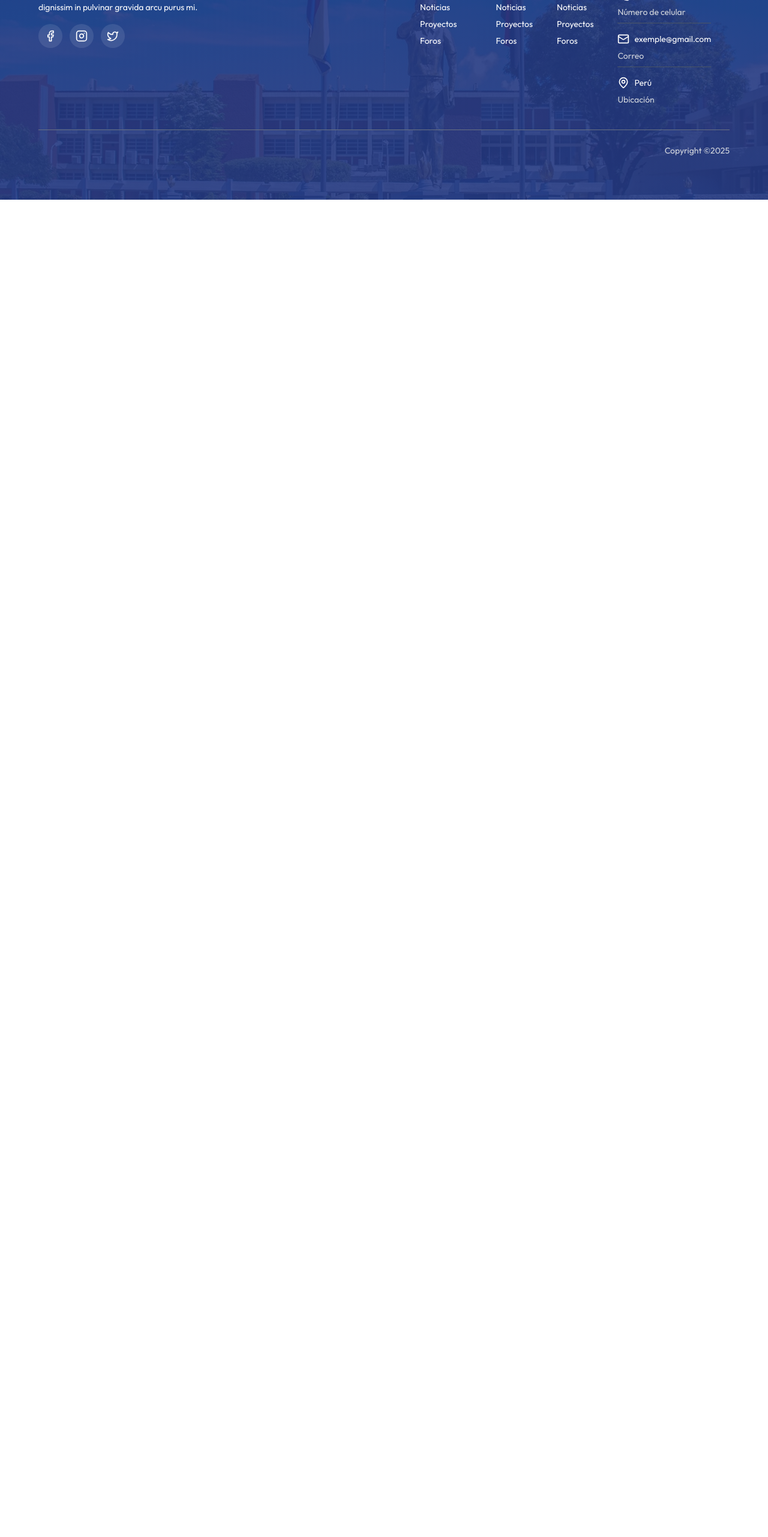
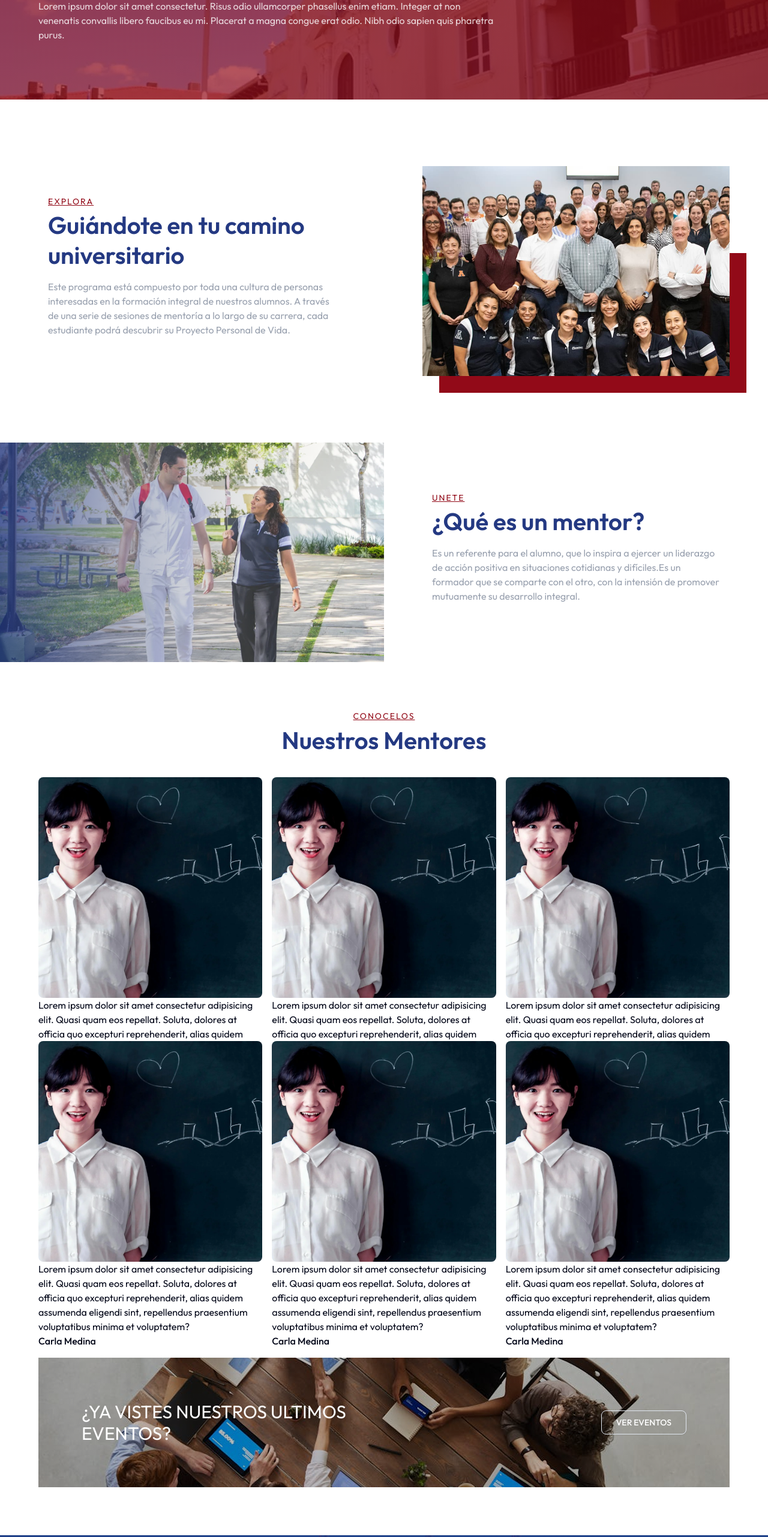
Before and after one commit to vanessamoralesm/front_unan, a React (Vite) app: page /maestros in a window 1280 px wide. Shown: the part 234-2797 px from the top of the page at 60% size. Before the commit the page ends 800 px from the top, so only its background shows below. Built offline with nearby package versions, Linux system fonts and the light colour scheme.

Commit message:
nueva pagina de mentores

```diff
--- /dev/null
+++ b/src/components/landing/teacher/TeacherCard.tsx
@@ -0,0 +1,16 @@
+import Mentor from '@/assets/img/mentor.webp'
+export default function TeacherCard() {
+    return (
+        <article className="card-teacher">
+            <img src={Mentor} alt="Maestra presentandose ante la clase" className="w-full h-full object-cover block rounded-md" />
+            <div className="card-teacher-information">
+                <p>Lorem ipsum dolor sit amet consectetur adipisicing elit. Quasi quam eos repellat. Soluta, dolores at officia quo excepturi reprehenderit, alias quidem assumenda eligendi sint, repellendus praesentium voluptatibus minima et voluptatem?</p>
+            </div>
+            <div className="card-teacher-profile">
+                <h3 className="font-medium">Carla Medina</h3>
+                <p className="text-white/70">Ingeniera en Sistemas</p>
+                <div className="h-1 w-1/6 mx-auto max-w-lg bg-white mt-2"></div>
+            </div>
+        </article>
+    )
+}
--- a/src/pages/landing/Teachers.tsx
+++ b/src/pages/landing/Teachers.tsx
@@ -1,6 +1,85 @@
-
+import BannerHero from "@/components/BannerHero";
+import HeroTeacher from '@/assets/img/tittle/tittle_mentoria.png'
+import Mentores from '@/assets/img/scroll/hero_mentores.png'
+import MentorQueEs from '@/assets/img/mentor_que_es.png'
+import Mesa from '@/assets/img/mesa.png'
+import Text from "@/components/Text";
+import Container from "@/components/Container";
+import TeacherCard from "@/components/landing/teacher/TeacherCard";
+import Banner from "@/components/landing/Banner";
+import { Button } from "@/components/ui/button";
 export default function Teachers() {
   return (
-    <div>Teachers</div>
+    <div>
+      <BannerHero
+        title="Mentoria"
+        description="Lorem ipsum dolor sit amet consectetur. Risus odio ullamcorper phasellus enim etiam. Integer at non venenatis convallis libero faucibus eu mi. Placerat a magna congue erat odio. Nibh odio sapien quis pharetra purus."
+        url={HeroTeacher}
+        color="#940a18b3" />
+      <section className="py-20">
+        <div className="grid grid-cols-2 items-center">
+          <div className="text-white p-20 flex-1">
+            <div className="max-w-2xl w-full">
+              <Text as="paragraph" className="">EXPLORA</Text>
+              <Text as="subtitle" className="mb-4 leading-[1.25] mt-1 ">Guiándote en tu camino universitario</Text>
+              <p className="text-gray-400 mb-4">
+                Este programa está compuesto por toda una cultura de personas interesadas en la formación integral de nuestros alumnos. A través de una serie de sesiones de mentoría a lo largo de su carrera, cada estudiante podrá descubrir su Proyecto Personal de Vida.
+              </p>
+            </div>
+          </div>
+          <div className="flex items-center justify-center">
+            <figure className="relative max-w-lg w-fu mx-auto">
+              <div className="absolute top-1/3 left-0 right-0 bottom-0 bg-red-primary translate-x-7 translate-y-7"></div>
+              <img src={Mentores} alt="estudiantes haciendo un proyecto" className="w-full object-cover block relative" />
+            </figure>
+          </div>
+        </div>
+      </section>
+      <section>
+        <div className="grid grid-cols-2 items-center">
+          <figure className="h-full">
+            <img src={MentorQueEs} alt="estudiantes haciendo un proyecto" className="w-full h-full object-cover block " />
+          </figure>
+          <div className="text-white p-20">
+            <div className="max-w-2xl w-full">
+              <Text as="paragraph" className="">UNETE</Text>
+              <Text as="subtitle" className="mb-4 leading-[1.25] mt-1 ">¿Qué es un mentor?</Text>
+              <p className="text-gray-400 mb-4">
+              Es un referente para el alumno, que lo inspira a ejercer un liderazgo de  acción positiva en situaciones cotidianas y difíciles.Es un formador que se comparte con el otro, con la intensión de promover mutuamente su desarrollo integral.
+              </p>
+            </div>
+          </div>
+        </div>
+      </section>
+      <section className="py-20">
+        <Container>
+          <div className="mb-8 text-center">
+            <Text as="paragraph">CONOCELOS</Text>
+            <Text as="subtitle" className="mb-4">Nuestros Mentores</Text>
+          </div>
+          <div className="grid grid-cols-3 gap-x-4 gap-y-18">
+            <TeacherCard />
+            <TeacherCard />
+            <TeacherCard />
+            <TeacherCard />
+            <TeacherCard />
+            <TeacherCard />
+          </div>
+        </Container>
+      </section>
+      <section className="py-20">
+        <Container>
+          <Banner
+            variant="transparent"
+            url={Mesa}
+            withFigures={false}
+            text="¿YA VISTES NUESTROS ULTIMOS EVENTOS?"
+            textButton="VER EVENTOS"
+            href={'/eventos'}
+            />
+        </Container>
+      </section>
+
+    </div>
   )
 }
```
